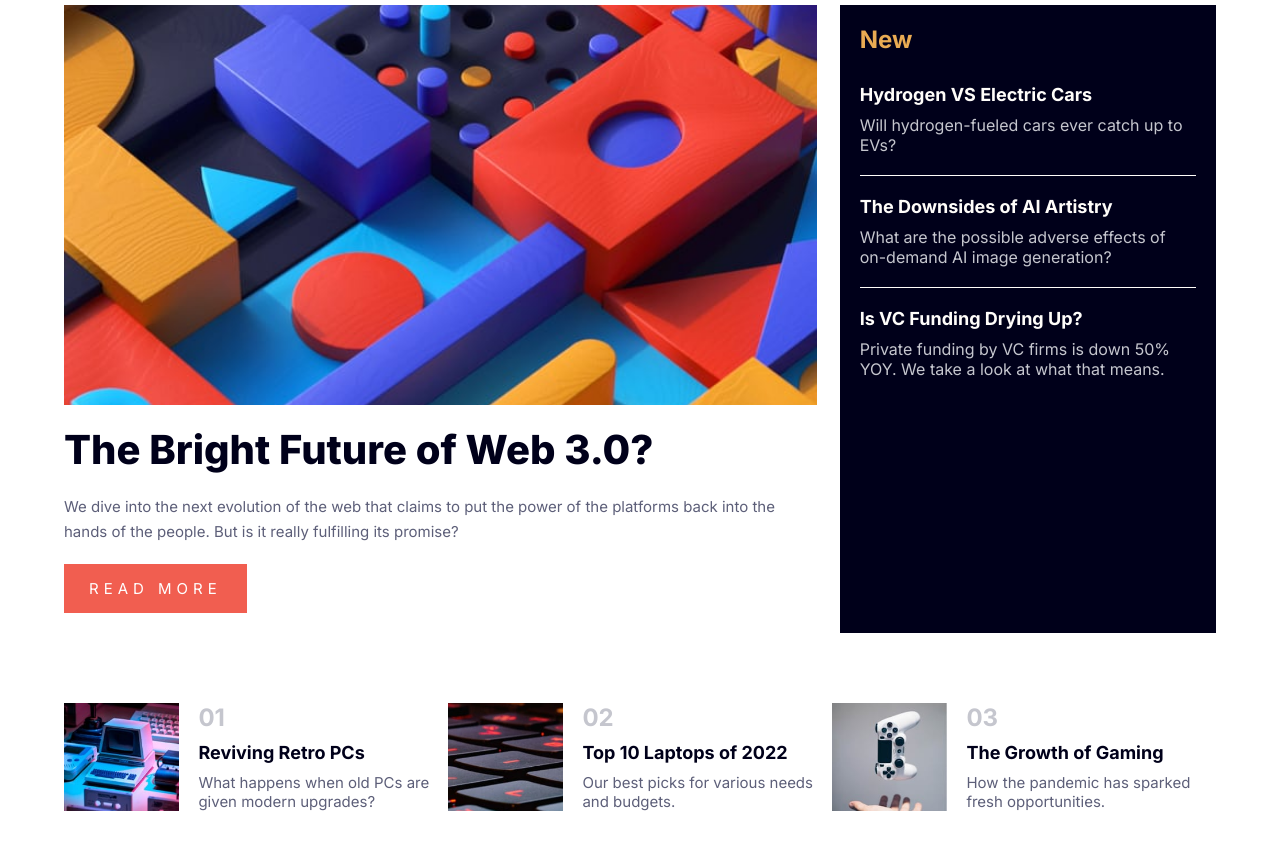
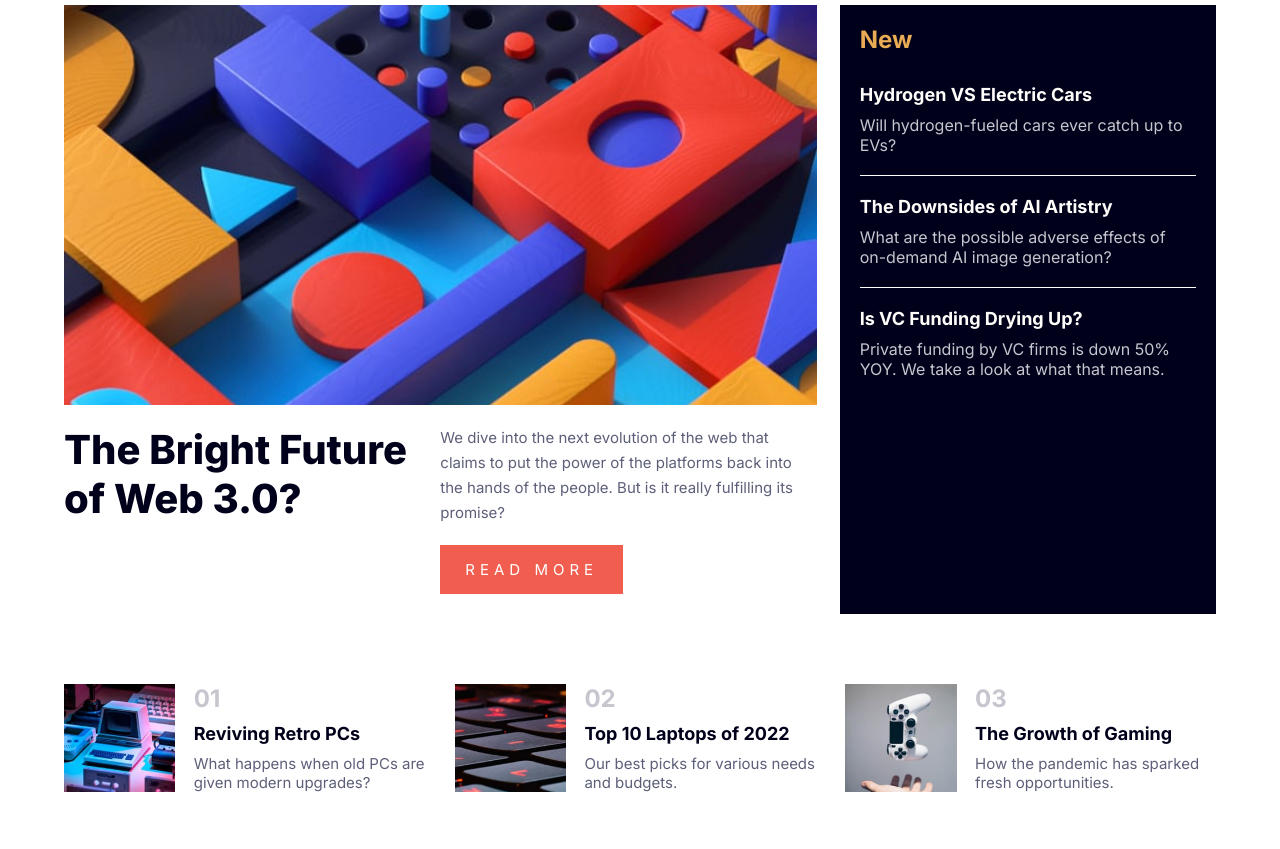
Before and after one commit to jeremyoduromanu/newshomepagemain, a plain HTML site: page index.html in a window 1280 px wide. Shown: the part 75-924 px from the top of the page. Drawn offline with Linux system fonts and the light colour scheme.

Commit message:
hover effects on large screens

```diff
--- a/index.html
+++ b/index.html
@@ -61,10 +61,11 @@
     <div class="flex-on-lg">
       <div id="hero" class="hero">
         <div class="hero-bg"></div>
+        <div class="hero-content">
           <div class="hero-title">
             <h1>The Bright Future of Web 3.0?</h1>
           </div>
-        <div class="hero-content">
+          <div class="block-on-lg">
             <div class="hero-desc">
               <p>We dive into the next evolution of the web that claims to put the power of the platforms back into the
                 hands
@@ -73,6 +74,7 @@
             </div>
             <div class="read-more-btn">
               <button>Read More</button>
+            </div>
           </div>
         </div>
       </div>
--- a/style.css
+++ b/style.css
@@ -20,7 +20,7 @@ ul{
 body{
     font-family: 'Inter', sans-serif;
     position: relative;
-        max-width: 1400px;
+        max-width: 1500px;
         margin: auto;
 }
 
@@ -303,5 +303,32 @@ main{
     #misc{
         display: grid;
         grid-template-columns: 1fr 1fr 1fr;
+        gap: 20px;
+    }
+
+    #hero .hero-title{
+        padding: 0;
+    }
+
+    #hero .hero-content {
+        display: grid;
+        grid-template-columns: 1fr 1fr;
+        padding-top: 20px;
+    }
+
+    #new .new-head h2{
+        transition: color .2s ease-in-out;
+    }
+
+    #new .new-head h2:hover{
+        color: var(--primary-color);
+    }
+
+    #misc .misc-title h1{
+        transition: color .2s ease;
+    }
+
+    #misc .misc-title h1:hover {
+        color: var(--soft-red);
     }
 }
```
Lines whose indentation alone changed are shown as unchanged.
